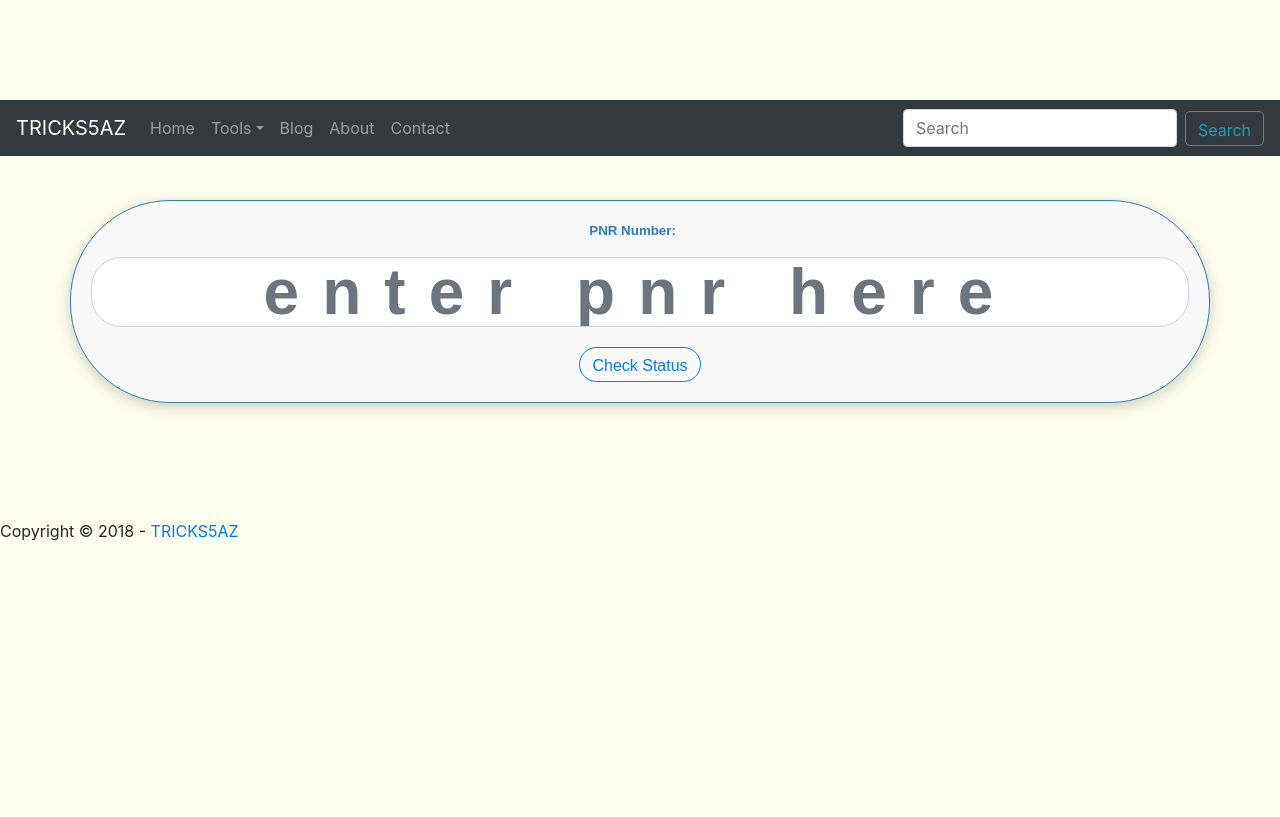
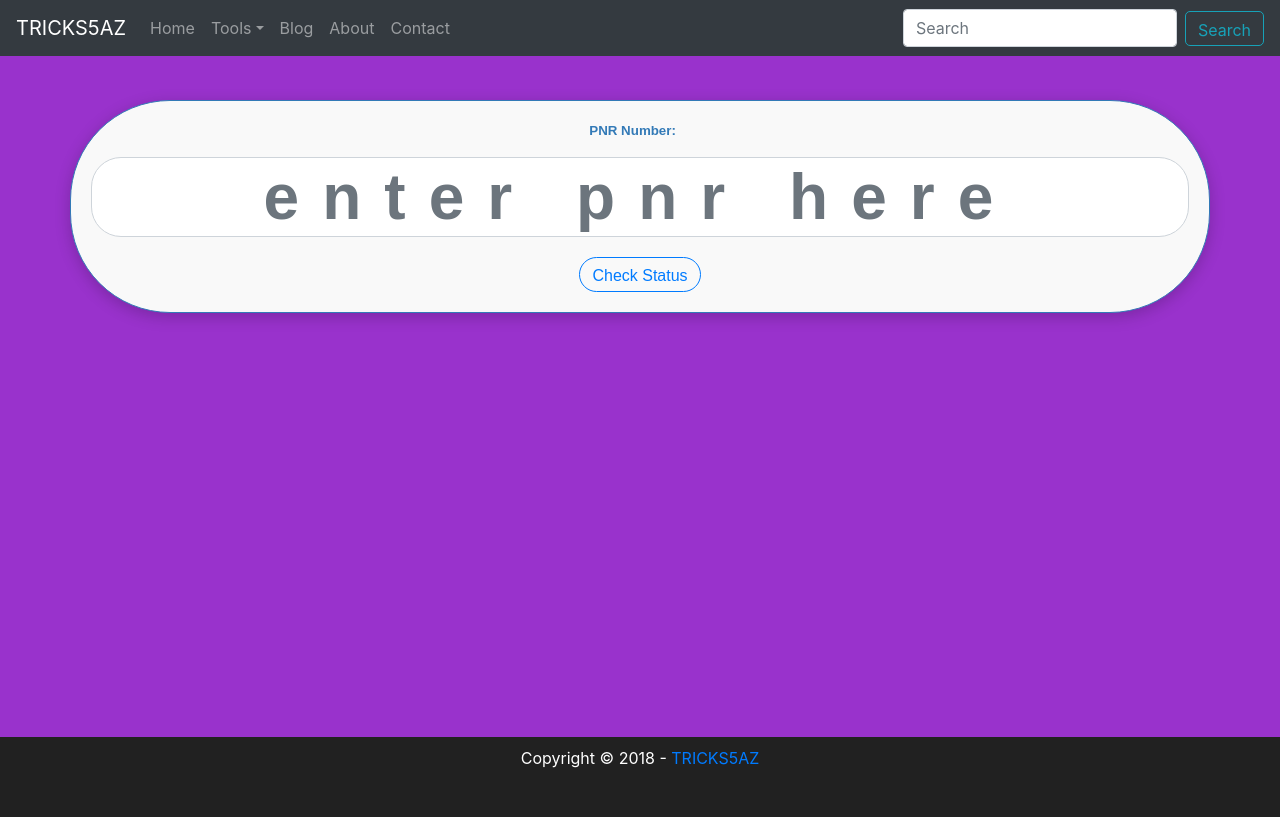
Before and after one commit to adithsureshbabu/adithsureshbabu.github.io, a PHP site: page /pages/pnr-status.html in a window 1280 px wide. Before the commit the page ends 541 px from the top, so only its background shows below. Run offline with PHP 8.4, Linux system fonts and the light colour scheme; some libraries are stand-ins or nearby versions.

Commit message:
Update style.css

```diff
--- a/css/style.css
+++ b/css/style.css
@@ -1,26 +1,28 @@
 body {
-    background-color: ivory;
-    padding-top: 100px;
-	}
+    background-color: darkorchid;
+}
 
-#greeting {color:inherit;}
+#greeting {color:white;}
 
 a:hover {
 	text-decoration:underline;
 }
 
-.footer {
-	position: fixed;
+footer {
+	position: relative;
 	left: 0;
-	padding-top:0.8%;
-	bottom: 0;
+	bottom: 0%;
 	width: 100%;
 	background-color: #212121;
 	color: white !important;
 	text-align: center;
-	height:7%;
+	height:10%;
+	padding-top:0.7%;
 }
 
+.content {
+    min-height: calc(100vh - 119px);
+}
 .box-with-shadows {
 	color:#222222;
 	background-color:#f9f9f9;
@@ -36,13 +38,7 @@ a:hover {
 	margin:20px auto;
 	padding:20px;
 	position:relative;
-	z-index:10000
 }
-
-/* 3vw = 3% of width of viewport
-3vh = 3% of height of viewport
-3vmin = Smaller of 3vw or 3vh
-3vmax = Bigger of 3vw or 3vh */
 
 .input-box {
 	width:100%;
@@ -54,6 +50,7 @@ a:hover {
 	border-radius: 30px;
 	text-align:center;
 }
+
 .input-box:focus {
 	color:#007BFF;
 	border-color: #337AB7;
@@ -68,8 +65,8 @@ tr {height:25px;}
 
 .rc-table {
 	border-collapse: separate;
-	border-spacing: 0;
-	border: 1px solid #337AB7;
+	border-spacing: 0px;
+	border: 1px solid white;
 	border-radius: 5px;
 	-moz-border-radius: 5px;
 	padding: 4px;
@@ -99,10 +96,10 @@ p {
 	height:35px;
 	border-radius:5px;
 	white-space: normal !important;
-    /* word-wrap: break-word; */
 }
 
 #submit {border-radius:20px !important;}
+#btnRefresh {border-radius:0px !important;}
 
 .error-text {
 	display:none;
```
